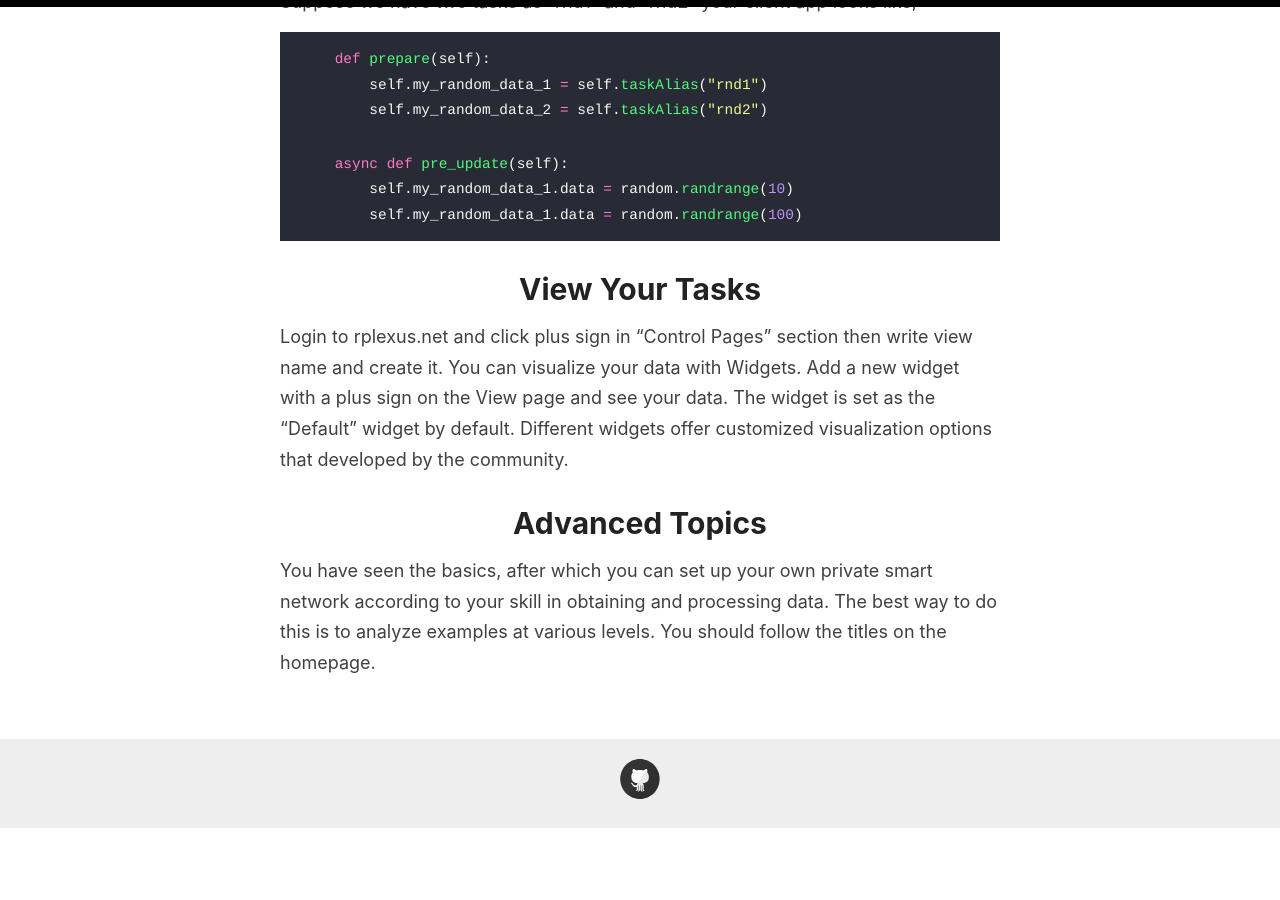
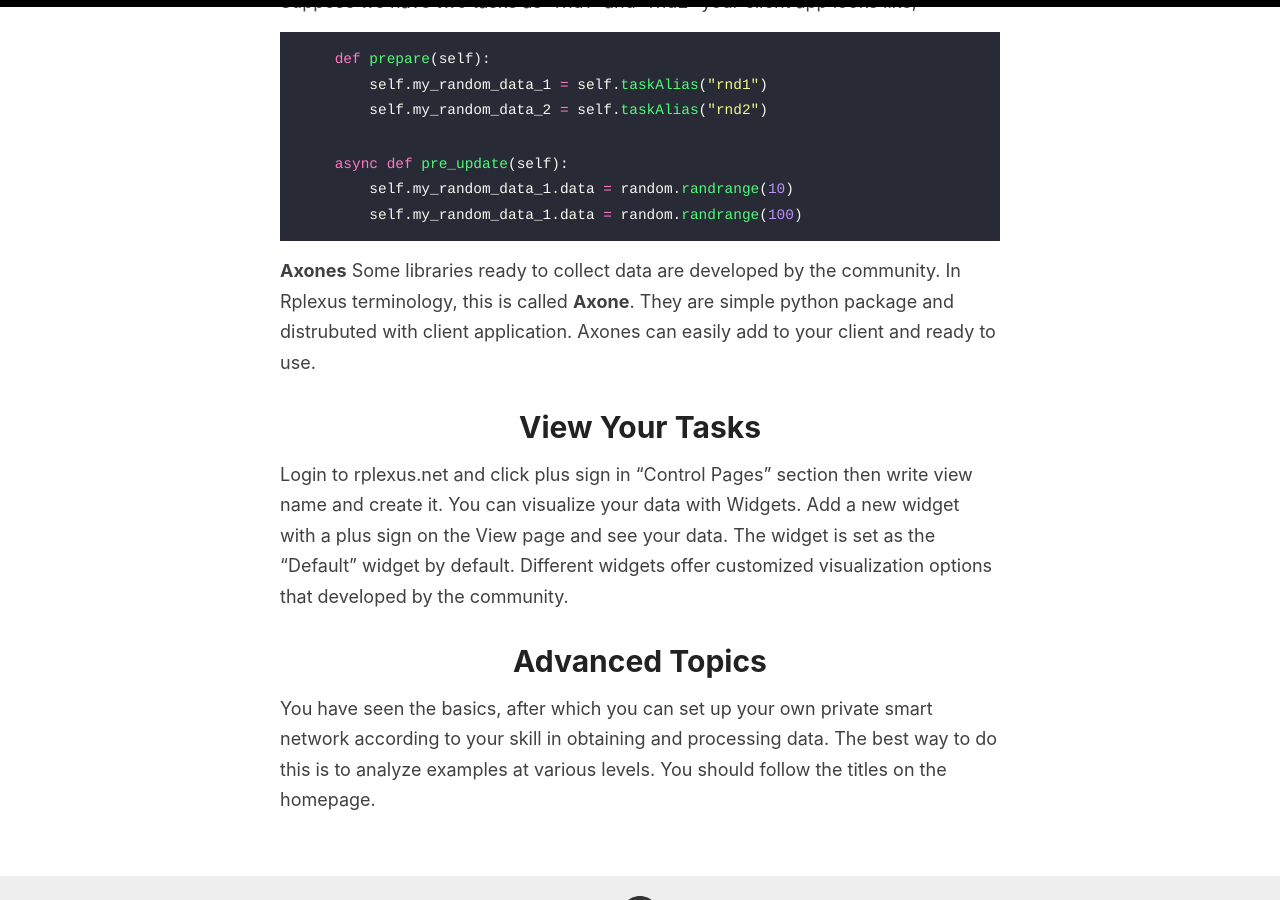
Before and after one commit to alierkanimrek/rplexusdocs, a Jekyll site: the page built from _pages/getting-started.md, in a window 1280 px wide and 900 px high, scrolled down 3462 px. Built offline with Jekyll 4.4.1, drawn with Linux system fonts in a browser that asks for light colours; before the commit the page ends 4290 px from its top, so only the background shows below that.

Commit message:
Update getting-started.md

````diff
--- a/_pages/getting-started.md
+++ b/_pages/getting-started.md
@@ -107,6 +107,9 @@ Suppose we have two tasks as "rnd1" and "rnd2" your client app looks like;
         self.my_random_data_1.data = random.randrange(100)
 ```
 
+**Axones**
+Some libraries ready to collect data are developed by the community. In Rplexus terminology, this is called **Axone**. They are simple python package and distrubuted with client application. Axones can easily add to your client and ready to use.
+
 # View Your Tasks
 Login to rplexus.net and click plus sign in "Control Pages" section then write view name and create it. You can visualize your data with Widgets. Add a new widget with a plus sign on the View page and see your data. The widget is set as the "Default" widget by default. Different widgets offer customized visualization options that developed by the community.
 
````
